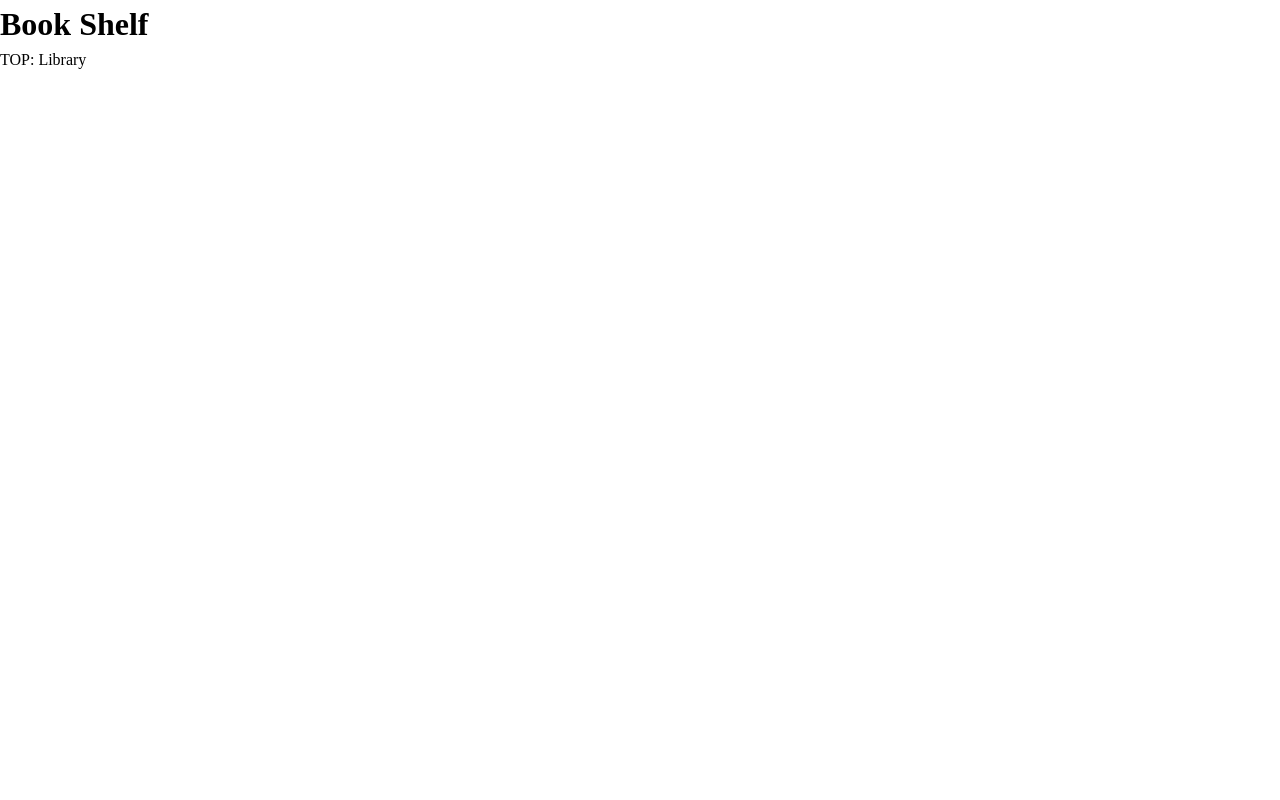
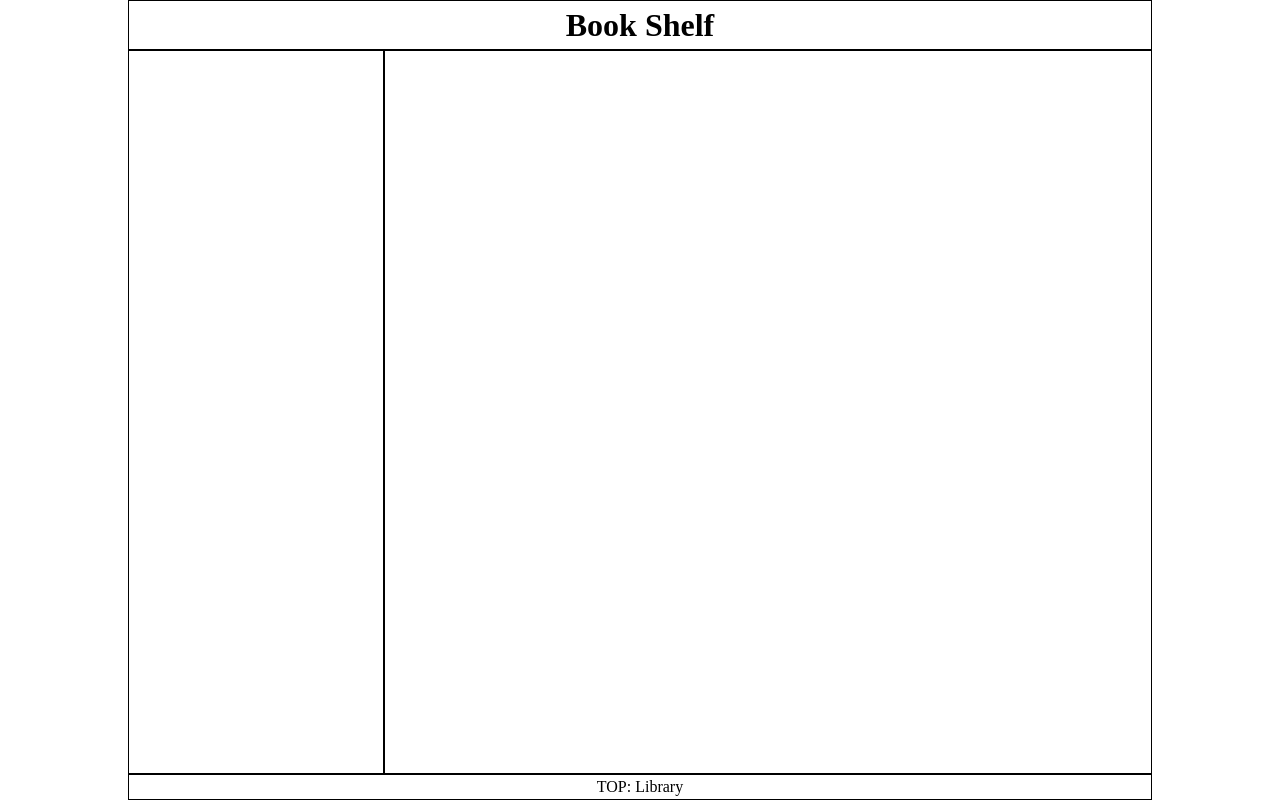
Before and after one commit to rsacharias/top-library, a plain HTML site: page index.html in a window 1280 px wide. Drawn offline with Linux system fonts and the light colour scheme.

Commit message:
feat: Build the layout

```diff
--- a/css/style.css
+++ b/css/style.css
@@ -46,3 +46,30 @@ h6 {
 }
 
 /* End of Reset */
+
+body {
+  width: 80%;
+  margin: 0 auto;
+}
+
+.container {
+  min-height: 100vh;
+  display: grid;
+  grid-template-rows: auto 1fr auto;
+  grid-template-columns: 1fr 3fr;
+}
+
+header,
+footer {
+  text-align: center;
+  grid-column: 1 / -1;
+}
+
+.container {
+  display: grid;
+  grid-template-columns: 1fr 3fr;
+}
+
+.container > * {
+  border: 1px solid black;
+}
--- a/index.html
+++ b/index.html
@@ -17,15 +17,15 @@
     <title>TOP: Library</title>
   </head>
   <body>
-    <header>
-      <h1>Book Shelf</h1>
-    </header>
     <div class="container">
+      <header>
+        <h1>Book Shelf</h1>
+      </header>
       <div class="sidebar"></div>
       <div class="shelf"></div>
+      <footer>
+        <p>TOP: Library</p>
+      </footer>
     </div>
-    <footer>
-      <p>TOP: Library</p>
-    </footer>
   </body>
 </html>
```
